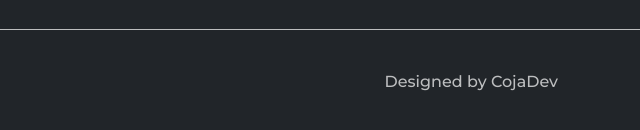
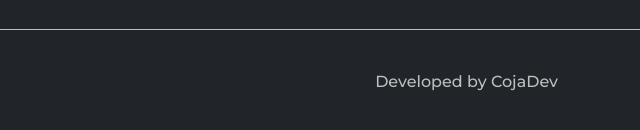
Before and after one commit to CojaDev/Odgajivacnica-v.3.github.io, a plain HTML site: page index.html in a window 1280 px wide. Shown: the part 7266-7396 px from the top of the page, 640-1280 px from the left. Drawn offline with nearby package versions, Linux system fonts and the light colour scheme.

Commit message:
Update index.html

```diff
--- a/index.html
+++ b/index.html
@@ -488,7 +488,7 @@
             <p class="mb-0 ">© Copyright Odgajivačnica Marcetic. All Rights Reserved</p>
           </div>
           <div class="col-auto">
-            <p class="mb-0 ">Designed by <a target="_blank" href="http://coja.great-site.net/">CojaDev</a></p>
+            <p class="mb-0 ">Developed by <a target="_blank" href="https://portfolio-coja.vercel.app/">CojaDev</a></p>
           </div>
         </div>
       </div>
```
